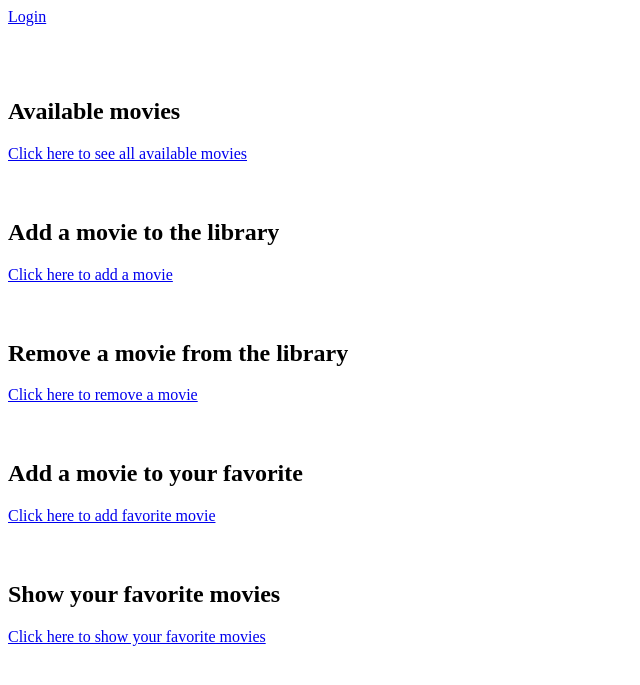
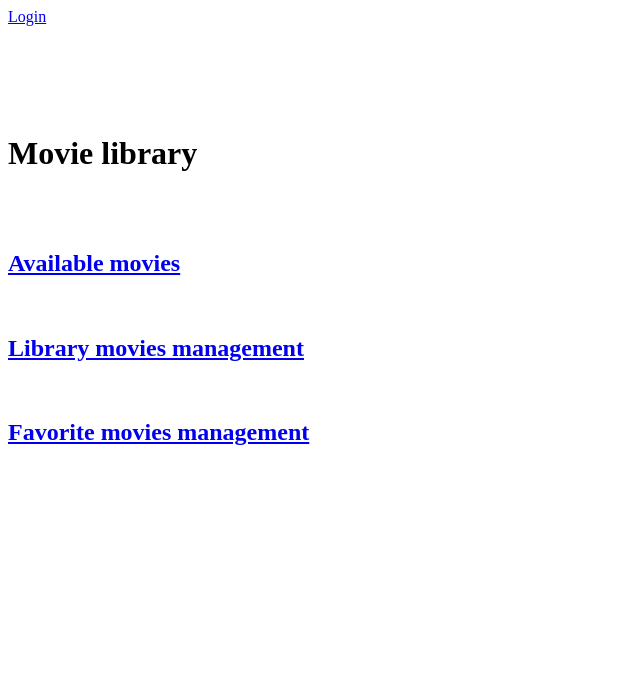
Before and after one commit to mvarbichki/skillo-final-project, a Django app: page / in a window 1280 px wide. Shown: the top 685 px of the page, without its empty margins (0-640 px from the left). Run offline with Django 5.2, Linux system fonts and the light colour scheme.

Commit message:
Restructuring and improving the project

```diff
--- a/moviesapp/templates/add_favorites_page.html
+++ b/moviesapp/templates/add_favorites_page.html
@@ -9,4 +9,4 @@
 </form>
 
 <br><br>
-<a href="{% url 'main_page' %}">Back to main page</a>
+<a href="{% url 'favorite_management_page' %}">Back to favorite movies management page</a>
--- a/moviesapp/templates/add_movie_page.html
+++ b/moviesapp/templates/add_movie_page.html
@@ -8,4 +8,4 @@
 </form>
 
 <br><br>
-<a href="{% url 'main_page' %}">Back to main page</a>
+<a href="{% url 'movies_management_page' %}">Back to library movies management page</a>
--- a/moviesapp/templates/main_page.html
+++ b/moviesapp/templates/main_page.html
@@ -1,20 +1,13 @@
 {% include "base.html" %}
 
-<h2>Available movies</h2>
-<a href="{% url 'available_movies_page' %}">Click here to see all available movies</a>
+<br><br>
+<h1><b>Movie library</b></h1>
 
-<br><br><br>
-<h2>Add a movie to the library</h2>
-<a href="{% url 'add_movie_page' %}">Click here to add a movie</a>
+<br><br>
+<a href="{% url 'available_movies_page' %}"><h2>Available movies</h2></a>
 
-<br><br><br>
-<h2>Remove a movie from the library</h2>
-<a href="{% url 'remove_movie_page' %}">Click here to remove a movie</a>
+<br>
+<a href="{% url 'movies_management_page' %}"><h2>Library movies management</h2></a>
 
-<br><br><br>
-<h2>Add a movie to your favorite</h2>
-<a href="{% url 'add_favorites_page' %}">Click here to add favorite movie</a>
-
-<br><br><br>
-<h2>Show your favorite movies</h2>
-<a href="{% url 'show_favorites_page' %}">Click here to show your favorite movies</a>
+<br>
+<a href="{% url 'favorite_management_page' %}"><h2>Favorite movies management</h2></a>
--- a/moviesapp/templates/remove_movie_page.html
+++ b/moviesapp/templates/remove_movie_page.html
@@ -15,7 +15,7 @@
 {% endfor %}
 
 <br><br>
-<a href="{% url 'main_page' %}">Back to main page</a>
+<a href="{% url 'movies_management_page' %}">Back to library movies management page</a>
 <!-- The remove button calls the JavaScript popup that asks for confirmation before removing the movie -->
 <script>
 function confirmRemove(movieId) {
--- a/moviesapp/templates/show_favorites_page.html
+++ b/moviesapp/templates/show_favorites_page.html
@@ -15,7 +15,7 @@
 {% endfor %}
 
 <br><br>
-<a href="{% url 'main_page' %}">Back to main page</a>
+<a href="{% url 'favorite_management_page' %}">Back to favorite movies management page</a>
 
 <!-- The remove button calls the JavaScript popup that asks for confirmation before removing the movie from favorite -->
 <script>
--- a/moviesapp/urls.py
+++ b/moviesapp/urls.py
@@ -16,7 +16,9 @@ urlpatterns = [
     path("show_favorites_page", views.show_favorites_page, name="show_favorites_page"),
     path("remove_favorite/<int:favorite_id>", views.remove_favorite, name="remove_favorite"),
     path("remove_movie_page", views.remove_movie_page, name="remove_movie_page"),
-    path("remove_movie/<int:movie_id>", views.remove_movie, name="remove_movie")
+    path("remove_movie/<int:movie_id>", views.remove_movie, name="remove_movie"),
+    path("movies_management_page", views.movies_management_page, name="movies_management_page"),
+    path("favorite_management_page", views.favorite_management_page, name="favorite_management_page")
 ]
 
 # Serv the static files/covers img
--- a/moviesapp/views.py
+++ b/moviesapp/views.py
@@ -15,6 +15,20 @@ from django.contrib import messages
 def main_page(request):
     return render(request=request,
                   template_name="main_page.html"
+                  )
+
+
+# Contains the paths to library movie management
+def movies_management_page(request):
+    return render(request=request,
+                  template_name="movies_management_page.html"
+                  )
+
+
+# Contains the paths to user favorite movie management
+def favorite_management_page(request):
+    return render(request=request,
+                  template_name="favorite_management_page.html"
                   )
 
 
```
Also changed, not shown: moviesapp/templates/favorite_management_page.html (added, +10 -0 lines), moviesapp/templates/movies_management_page.html (added, +10 -0 lines).
